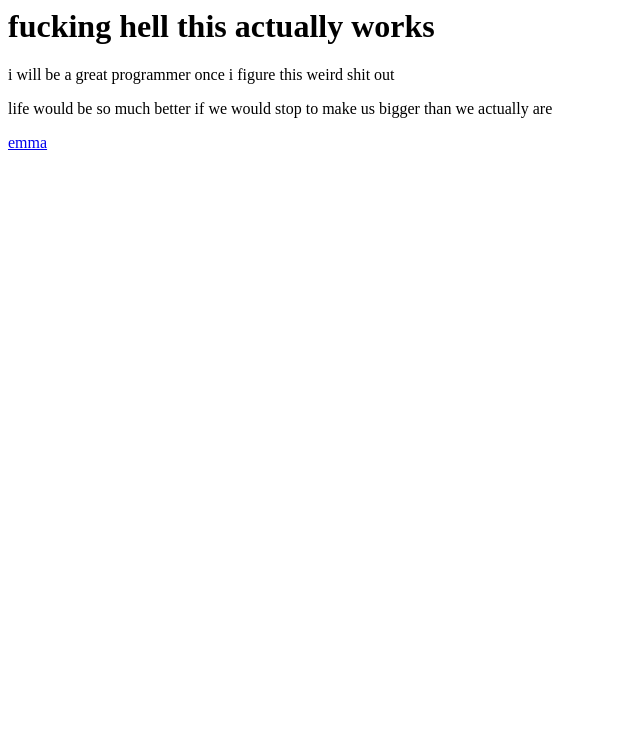
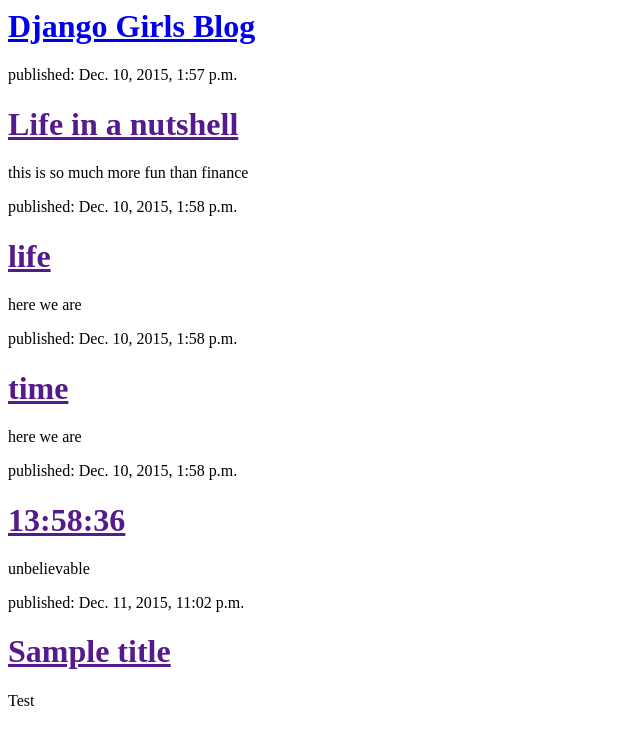
Before and after one commit to blacchollywood/myblog, a Django app: page / in a window 1280 px wide. Shown: the top 745 px of the page, without its empty margins (0-640 px from the left). Run offline with Django 3.2, Linux system fonts and the light colour scheme; data comes from the database, SQL or seed files in the repository; both versions use the stored data as it was after the commit.

Commit message:
templates

```diff
--- a/blog/templates/blog/post_list.html
+++ b/blog/templates/blog/post_list.html
@@ -8,18 +8,17 @@
 
 <body>
 
-<div></div>
-<h1>fucking hell this actually works</h1>
-<p>i will be a great programmer once i figure this weird shit out</p>
-
-<p>life would be so much better if we would stop to make us bigger than we actually are </p>
-
+<div>
+    <h1><a href="/">Django Girls Blog</a></h1>
 </div>
 
-<div>
-
-    <a href="http://www.hecklerspray.com/wp-content/gallery/emma-watson-nude/emma-watson-nude-fake-01.jpg">emma</a>
-</div>
+{% for post in posts %}
+    <div>
+        <p>published: {{ post.published_date }}</p>
+        <h1><a href="">{{ post.title }}</a></h1>
+        <p>{{ post.text|linebreaks }}</p>
+    </div>
+{% endfor %}
 </body>
 
 </html>
--- a/blog/views.py
+++ b/blog/views.py
@@ -1,5 +1,8 @@
 from django.shortcuts import render
+from .models import Post
+from django.utils import timezone
 
 # Create your views here.
 def post_list(request):
-    return render(request, 'blog/post_list.html', {})
+    posts = Post.objects.filter(published_date__lte=timezone.now()).order_by('published_date')
+    return render(request, 'blog/post_list.html', {'posts': posts})
```
Also changed, not shown: db.sqlite3.
